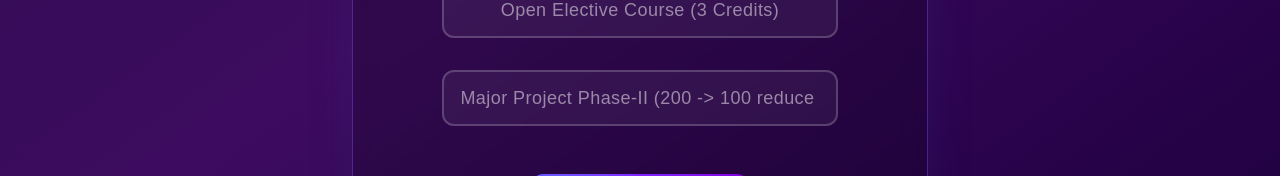
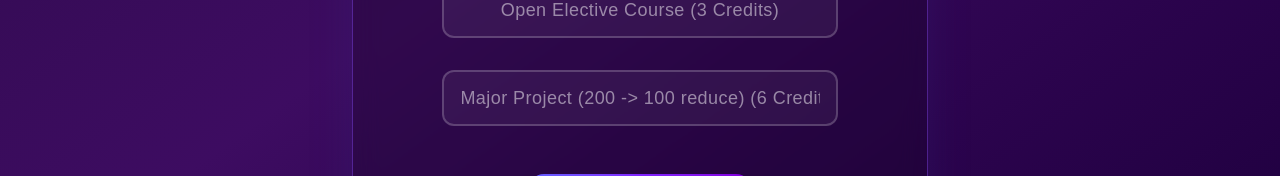
Before and after one commit to Manthan-Moudgalya/simpleNextJS, a Next.js app: page / in a window 1280 px wide. Shown: the part 615-791 px from the top of the page. Built offline with nearby package versions, Linux system fonts and the light colour scheme.

Commit message:
changes in placeholder

```diff
--- a/app/page.jsx
+++ b/app/page.jsx
@@ -14,7 +14,7 @@ function Home() {
     { id: "cns", placeholder: "Cryptography & Network Security (4 Credits)", cred: 4 },
     { id: "pe", placeholder: "Professional Elective Course (3 Credits)", cred: 3 },
     { id: "oe", placeholder: "Open Elective Course (3 Credits)", cred: 3 },
-    { id: "mpp2", placeholder: "Major Project Phase-II (200 -> 100 reduce it) (6 Credits)", cred: 6 },
+    { id: "mpp2", placeholder: "Major Project (200 -> 100 reduce) (6 Credits)", cred: 6 },
   ];
 
   function formatUSN(usn) {
```
